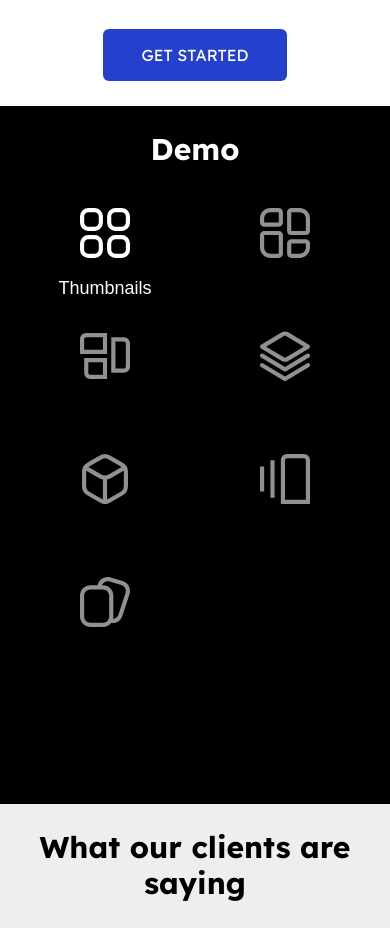
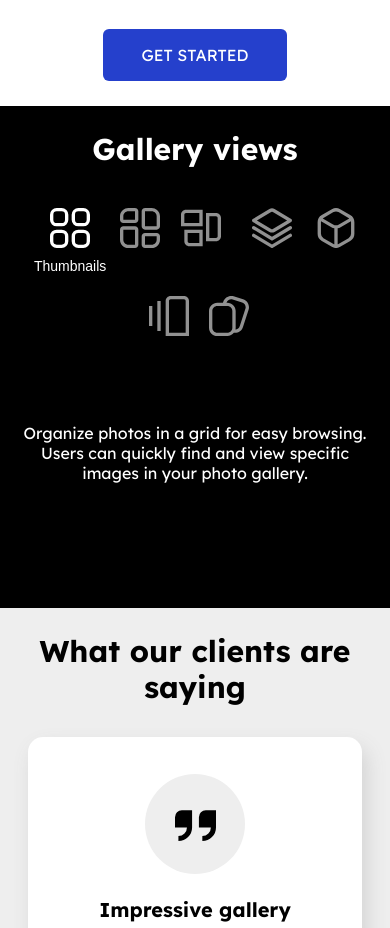
Before and after one commit to GrigorHarutyunian/regallery, a React (Vite) app: page / in a window 390 px wide. Shown: the part 7920-8848 px from the top of the page. Built offline with nearby package versions, Linux system fonts and the light colour scheme.

Commit message:
adding descripont in the midle of demo and buttons

```diff
--- a/src/components/demo/Demo.css
+++ b/src/components/demo/Demo.css
@@ -5,11 +5,11 @@
   max-height: 10000px;
   height: auto;
   overflow: hidden;
-  transition: max-height 1s ease-in-out;
+  transition: max-height 3s ease-in-out;
 }
 
 .reduced-height {
-  max-height: 300px;
+  max-height: 330px;
 
   transition: max-height 0.3s ease-in-out; /* Transition on max-height */
 }
@@ -32,7 +32,6 @@
 
 .demo_live_conteiner {
   width: 100%;
-  margin-top: 90px;
   height: 100%;
 }
 
@@ -87,6 +86,15 @@
   background-color: #a7c95700;
 }
 
+.demo_description {
+  color: #ffffffff;
+  text-align: center;
+
+  margin: 40px 0px 40px;
+}
+.demo_description p {
+  height: 40px;
+}
 @media screen and (max-width: 1060px) {
   .demo_button svg {
     height: 50px;
@@ -96,48 +104,79 @@
     font-size: 18px;
   }
   .reduced-height {
-    max-height: 272px;
+    max-height: 308px;
   }
 }
 
 @media screen and (min-width: 861px) and (max-width: 965px) {
   .reduced-height {
-    max-height: 327px;
+    max-height: 358px;
   }
 }
 
-@media screen and (min-width: 768px) and (max-width: 860px) {
+@media screen and (min-width: 800px) and (max-width: 860px) {
   .reduced-height {
-    max-height: 280px;
+    max-height: 314px;
   }
 }
 
-@media screen and (min-width: 701px) and (max-width: 767px) {
+@media screen and (min-width: 701px) and (max-width: 799px) {
   .reduced-height {
-    max-height: 405px;
+    max-height: 321px;
+  }
+  .demo_description p {
+    height: 60px;
   }
 }
 
-@media screen and (min-width: 501px) and (max-width: 701px) {
+@media screen and (min-width: 531px) and (max-width: 701px) {
   .reduced-height {
-    max-height: 375px;
+    max-height: 310px;
+  }
+  .demo_description p {
+    height: 80px;
   }
 }
-@media screen and (min-width: 501px) and (max-width: 800px) {
+@media screen and (max-width: 800px) {
   .demo_buttons_rows {
+    flex-flow: wrap;
+  }
+  .demo_button span {
+    font-size: 16px;
+  }
+  .demo_button svg {
+    height: 40px;
+    width: 40px;
+  }
+}
+@media screen and (max-width: 530px) {
+  .demo_buttons_rows {
+    flex-flow: wrap;
     justify-content: center;
-    gap: 30px;
-    flex-flow: wrap;
+    row-gap: 20px;
+  }
+  .demo_button span {
+    font-size: 14px;
+  }
+  .demo_button {
+    gap: 10px;
   }
 }
 
-@media screen and (max-width: 500px) {
-  .demo_buttons_rows {
-    display: grid;
-    grid-template-columns: repeat(2, 1fr);
-    row-gap: 30px;
+@media screen and (min-width: 485px) and (max-width: 530px) {
+  .reduced-height {
+    max-height: 298px;
   }
-  .reduced-height {
-    max-height: 623px;
+  .demo_description p {
+    height: 80px;
   }
 }
+
+@media screen and (max-width: 484px) {
+  .reduced-height {
+    max-height: 426px;
+  }
+  .demo_description p {
+    height: 120px;
+  }
+}
--- a/src/components/demo/Demo.tsx
+++ b/src/components/demo/Demo.tsx
@@ -10,7 +10,10 @@ const Demo: React.FC = () => {
   const [selectedIdForCLick, setSelectedIdForCLick] = useState<number>(420);
   const sectionRef = useRef<HTMLOptionElement | null>(null);
   const scriptsAddedRef = useRef<boolean>(false);
-
+  const selectedViewDesrciption = dataDemo.find(
+    (val) => val.idView === selectedIdForCLick
+  )?.description;
+  console.log(dataDemo, "data");
   const handleButtonClick = (idView: number) => {
     if (idView === selectedIdView) return;
     setIsHeightReduced(true);
@@ -87,7 +90,7 @@ const Demo: React.FC = () => {
       <Container>
         <Row>
           <div className="demo_columns_content">
-            <h1 className="section-text__title-centered ">Demo</h1>
+            <h1 className="section-text__title-centered ">Gallery views</h1>
             <div className="demo_buttons_rows ">
               {dataDemo.map((val, index) => {
                 return (
@@ -113,6 +116,9 @@ const Demo: React.FC = () => {
                 );
               })}
             </div>
+            <div className="demo_description">
+              <p>{selectedViewDesrciption}</p>
+            </div>
             <div className={`demo_live_conteiner`}>
               {dataDemo.map((val) => (
                 <div
```
